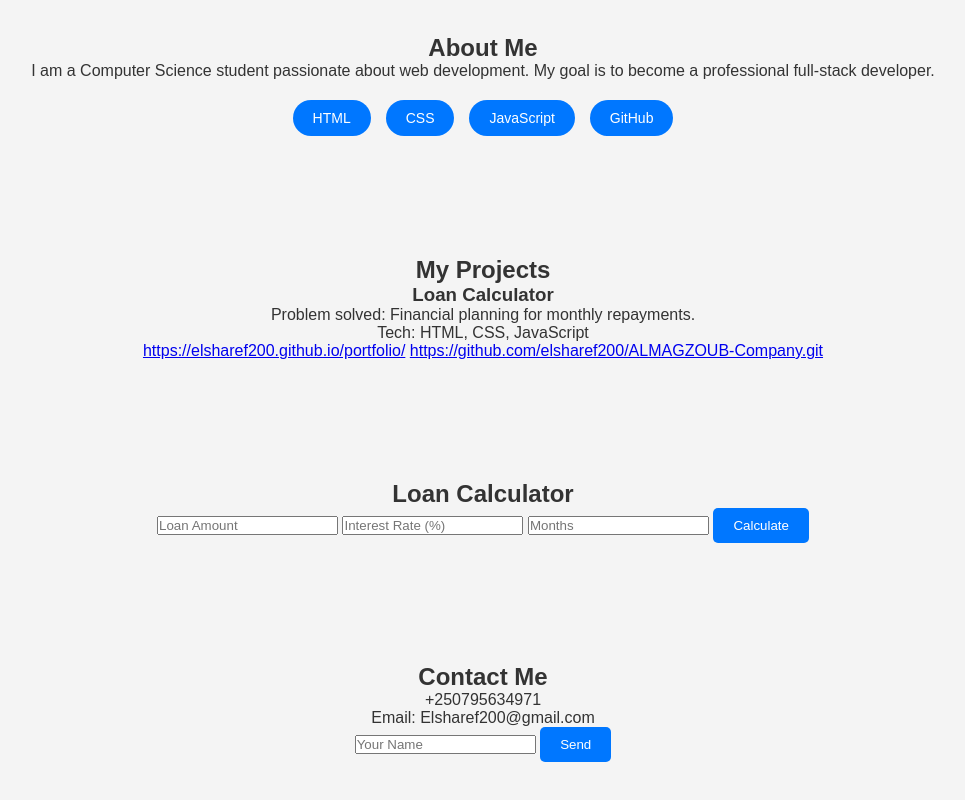
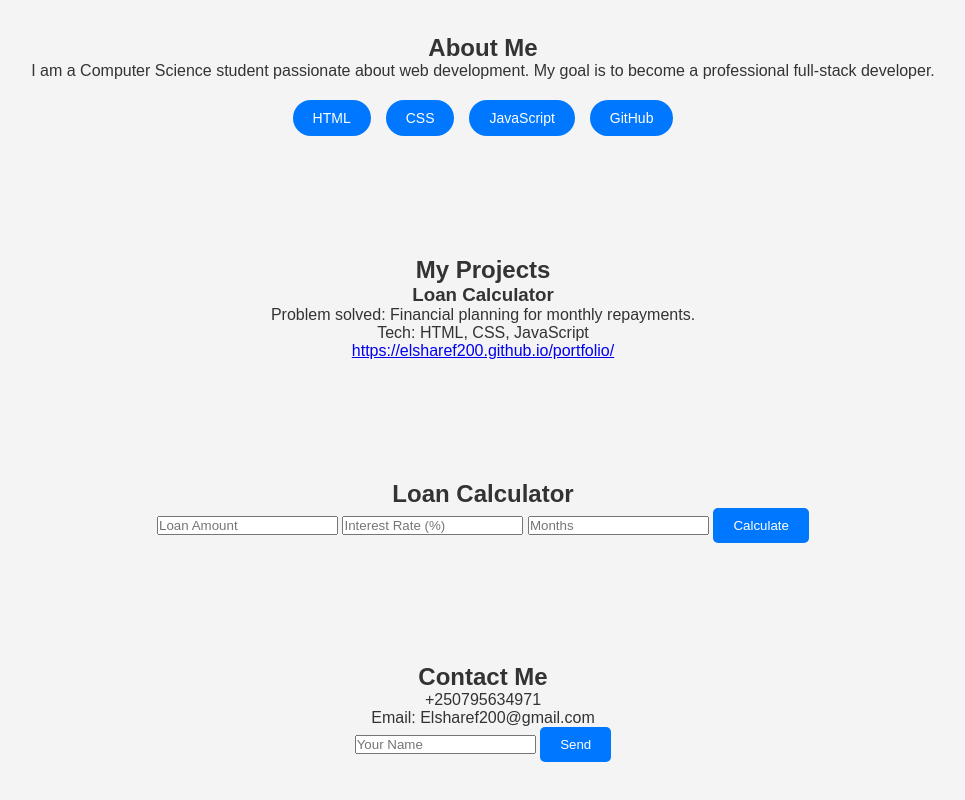
Before and after one commit to elsharef200/portfolio, a plain HTML site: page index.html in a window 1280 px wide. Shown: the part 666-1466 px from the top of the page, without its empty margins (157-1122 px from the left). Drawn offline with Linux system fonts and the light colour scheme.

Commit message:
index.html

```diff
--- a/index.html
+++ b/index.html
@@ -36,7 +36,6 @@
                 <p>Problem solved: Financial planning for monthly repayments.</p>
                 <p>Tech: HTML, CSS, JavaScript</p>
                 <a href="#">https://elsharef200.github.io/portfolio/</a>
-                <a href="#">https://github.com/elsharef200/ALMAGZOUB-Company.git</a>
             </div>
         </div>
     </section>
```
